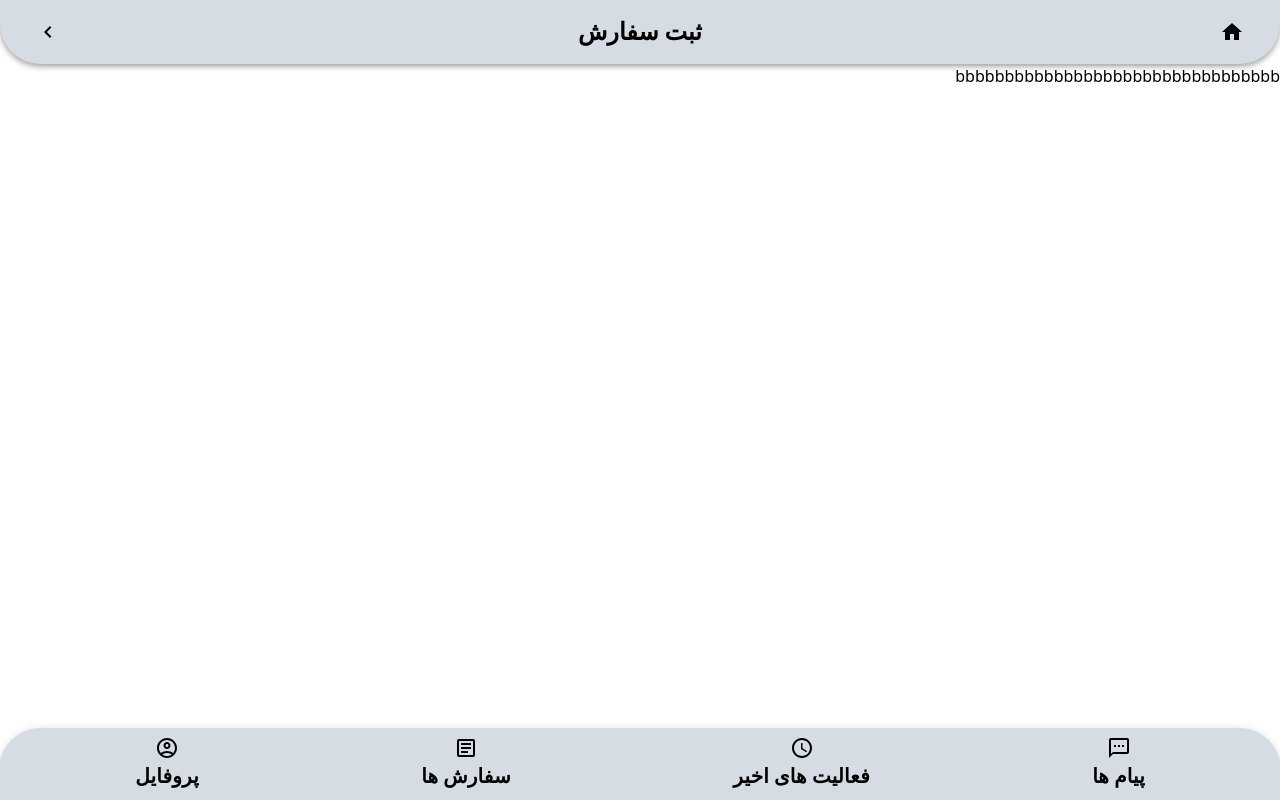
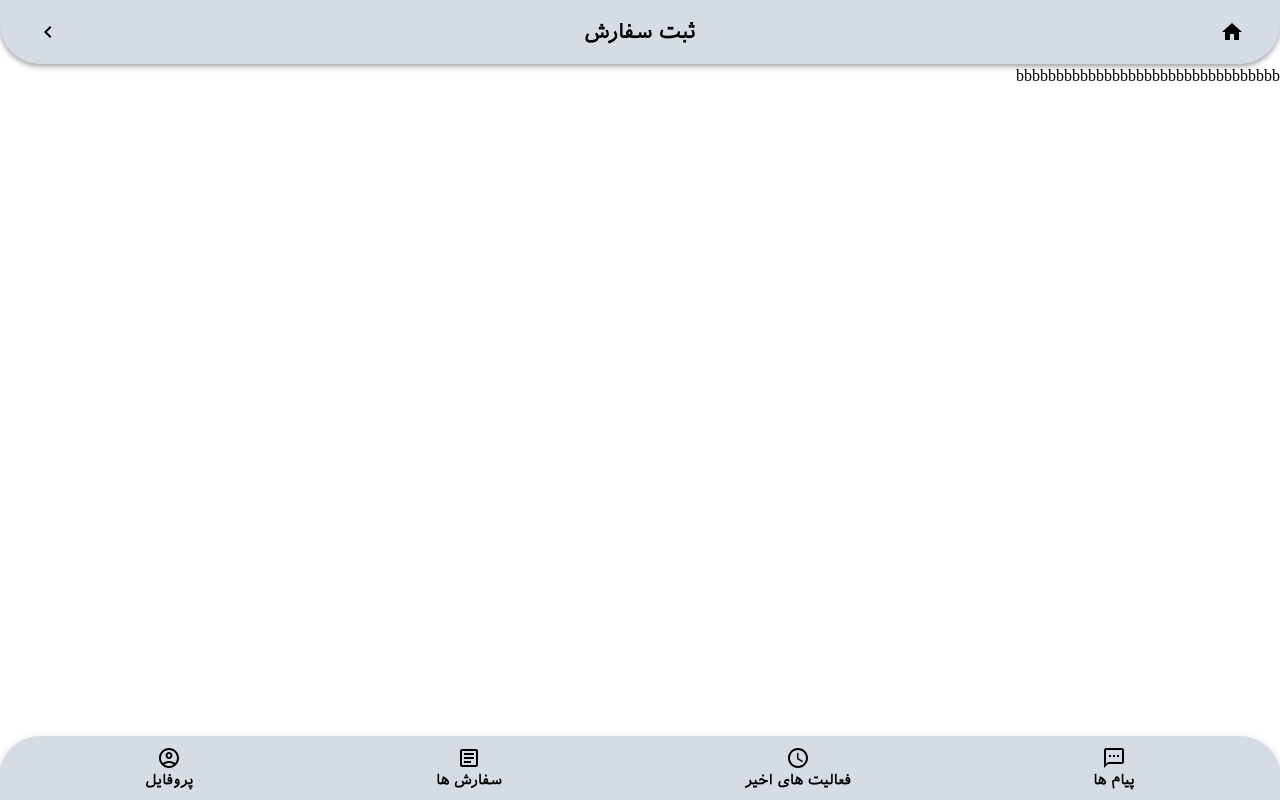
Before and after one commit to aynazheydariafshar/my-app, a React (Create React App) app: page / in a window 1280 px wide. Built offline with nearby package versions, Linux system fonts and the light colour scheme.

Commit message:
add fonts

```diff
--- a/src/assets/index.css
+++ b/src/assets/index.css
@@ -1,3 +1,17 @@
 @tailwind base;
 @tailwind components;
 @tailwind utilities;
+
+@font-face {
+    font-family: iranSans;
+    src: url("assets/fonts/Iranian Sans.ttf");
+  }
+
+  * {
+    margin: 0;
+    padding: 0;
+    -webkit-box-sizing: border-box;
+    -moz-box-sizing: border-box;
+    box-sizing: border-box;
+    font-family: "iranSans" !important;
+  }
--- a/src/components/ElementsLayout/Footer.jsx
+++ b/src/components/ElementsLayout/Footer.jsx
@@ -51,7 +51,7 @@ const Footer = () => {
             className="flex-col items-center hover:text-orange-500"
           >
             {item.icon}
-            <Typography sx={{ fontWeight: "bold" }} variant="h6">
+            <Typography sx={{ fontWeight: "bold" }} variant="body2">
               {item.title}
             </Typography>
           </IconButton>
--- a/src/components/ElementsLayout/Navbar.jsx
+++ b/src/components/ElementsLayout/Navbar.jsx
@@ -23,7 +23,7 @@ export default function Navbar() {
             <Home />
           </IconButton>
           <Box>
-            <Typography variant="h5" component="div" sx={{fontWeight  :"bold"}}>
+            <Typography variant="h6" component="div" sx={{fontWeight  :"bold"}}>
               ثبت سفارش
             </Typography>
           </Box>
```
Also changed, not shown: src/assets/fonts/Iranian Sans.ttf (added).
